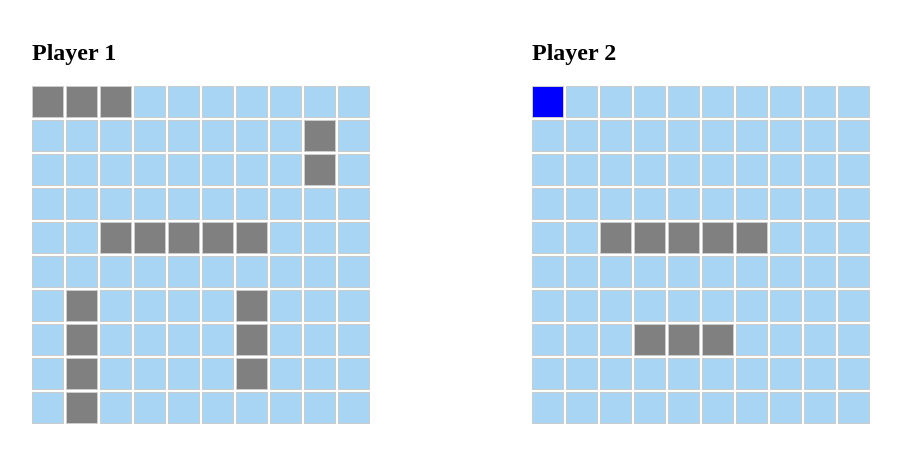
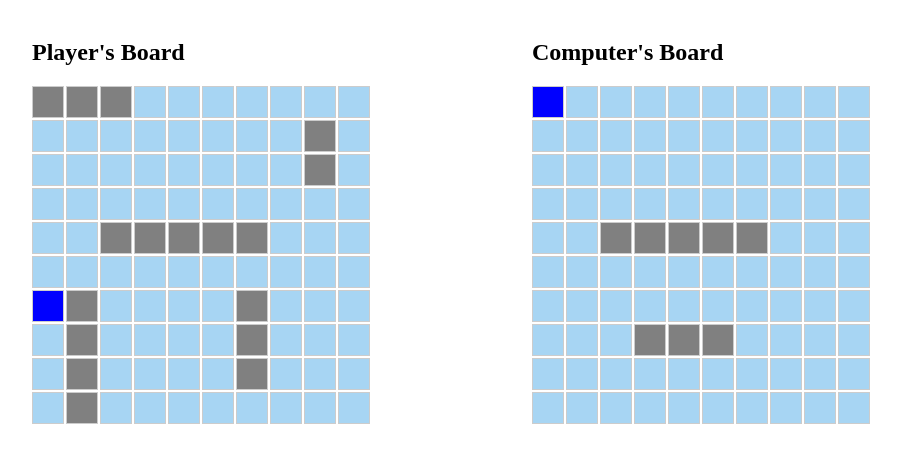
Before and after one commit to rickramen/battleship, a website built with webpack: page src/template.html in a window 1280 px wide. Both pictures are taken after a click on the element 756 px from the left and 162 px from the top of the page. Shown: the part 61-524 px from the top of the page, without its empty margins (208-1109 px from the left). Built offline with nearby package versions, Linux system fonts and the light colour scheme.

Commit message:
Add basic computer player

```diff
--- /dev/null
+++ b/src/components/ComputerController.js
@@ -0,0 +1,30 @@
+// ComputerController.js
+
+class ComputerController {
+    constructor(gameController) {
+        this.gameController = gameController;
+    }
+
+    takeTurn() {
+        const availableMoves = this.getAvailableMoves();
+        const randomMove = availableMoves[Math.floor(Math.random() * availableMoves.length)];
+        this.gameController.processAttack(randomMove.row, randomMove.col);
+    }
+
+    getAvailableMoves() {
+        const opponentBoard = this.gameController.opponent.gameboard;
+        let availableMoves = [];
+
+        opponentBoard.grid.forEach((row, rowIndex) => {
+            row.forEach((cell, colIndex) => {
+                if (!cell || (cell && !cell.isHit({ row: rowIndex, col: colIndex }))) {
+                    availableMoves.push({ row: rowIndex, col: colIndex });
+                }
+            });
+        });
+
+        return availableMoves;
+    }
+}
+
+module.exports = ComputerController;
--- a/src/components/DomController.js
+++ b/src/components/DomController.js
@@ -63,7 +63,7 @@ class DomController {
         });
     }
 
-    handleAttack(row, col) {
+handleAttack(row, col) {
         const result = this.gameController.processAttack(row, col);
 
         if (result) {
--- a/src/components/GameController.js
+++ b/src/components/GameController.js
@@ -1,6 +1,7 @@
 // GameController.js
 const Player = require('../game/Player');
 const Ship = require('../game/Ship');
+const ComputerController = require('./ComputerController');
 
 class GameController {
     constructor() {
@@ -10,6 +11,7 @@ class GameController {
         this.opponent = this.player2;
 
         this.populateBoards();
+        this.computerController = new ComputerController(this);
     }
 
     populateBoards() {
@@ -63,12 +65,19 @@ class GameController {
             console.log(`${this.currentPlayer.name} wins!`);
         }
 
-        //this.swapTurn();
+        this.swapTurn();
         return result;
     }
 
     swapTurn() {
         [this.currentPlayer, this.opponent] = [this.opponent, this.currentPlayer];
+
+        console.log(`After Swap, Current Player: ${this.currentPlayer.type}`);
+
+        if (this.currentPlayer.type === 'computer') {
+            console.log('Computer is making its move...');
+            this.computerController.takeTurn();
+        }
     }
 }
 
--- a/src/template.html
+++ b/src/template.html
@@ -13,12 +13,12 @@
 
     <div id="boards-container" class="board-container">
         <div>
-            <h2>Player 1</h2>
+            <h2>Player's Board</h2>
             <div id="player1-board" class="board"></div>
         </div>
 
         <div>
-            <h2>Player 2</h2>
+            <h2>Computer's Board</h2>
             <div id="player2-board" class="board"></div>
         </div>
 
```
